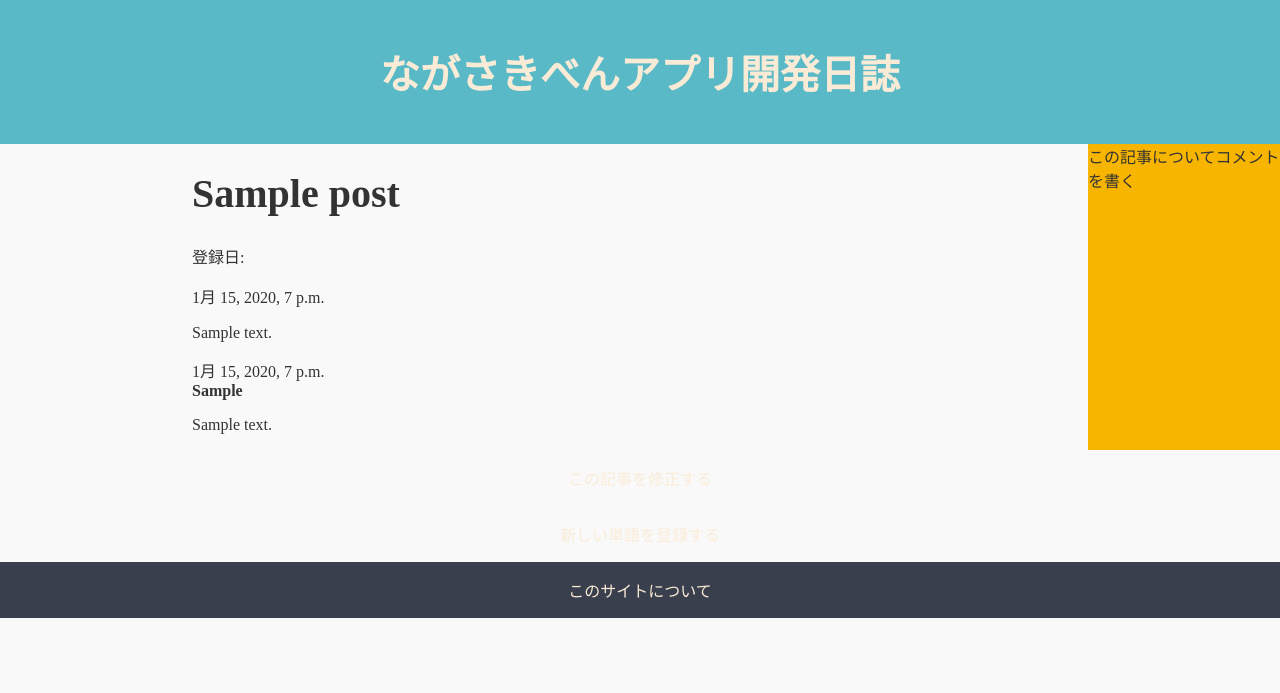
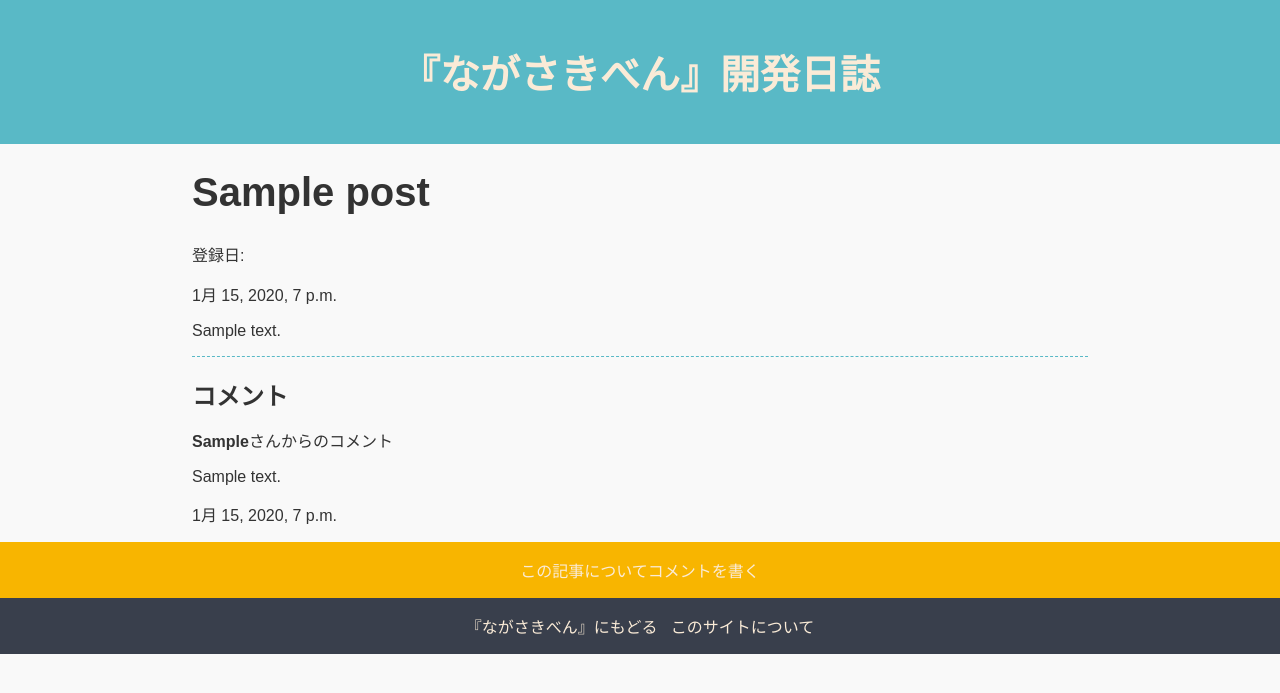
Before and after one commit to yoko3tate0mae3ushiro2/nagasakiben, a Django app: the page made by nagasakiben/models.py in a window 1280 px wide. Shown: the top 693 px of the page. Run offline with Django 3.2, Linux system fonts and the light colour scheme; tables that the repository leaves empty hold one stand-in row (values such as "Sample post"); some libraries are stand-ins or nearby versions.

Commit message:
Nagasakiben version 2 for mid-report

```diff
--- a/mysite/settings.py
+++ b/mysite/settings.py
@@ -21,11 +21,6 @@ BASE_DIR = os.path.dirname(os.path.dirname(os.path.abspath(__file__)))
 
 # SECURITY WARNING: keep the secret key used in production secret!
 
-
-try:
-    from .local_settings import *
-except ImportError:
-    pass
 
 # SECURITY WARNING: don't run with debug turned on in production!
 DEBUG = True
--- a/nagasakiben/models.py
+++ b/nagasakiben/models.py
@@ -13,6 +13,7 @@ class Dictionary(models.Model):
     usage = models.TextField(verbose_name="用例")
     created_date = models.DateTimeField(default=timezone.now, verbose_name="作成日")
     published_date = models.DateTimeField(blank=True, null=True, verbose_name="登録日")
+    approved_dictionary = models.BooleanField(default=True)
 
     def publish(self):
         self.published_date = timezone.now()
@@ -20,6 +21,11 @@ class Dictionary(models.Model):
 
     def __str__(self):
         return self.word
+
+    def approve(self):
+        self.approved_dictionary = True
+        self.save()
+
 
 class Feedback(models.Model):
     dictionary = models.ForeignKey('nagasakiben.Dictionary', on_delete=models.CASCADE, related_name='feedbacks', verbose_name="コメント")
@@ -29,7 +35,7 @@ class Feedback(models.Model):
     approved_feedback = models.BooleanField(default=True)
 
     def approve(self):
-        self.approved_comment = True
+        self.approved_feedback = True
         self.save()
 
     def __str__(self):
--- a/nagasakiben/static/css/style.css
+++ b/nagasakiben/static/css/style.css
@@ -1,4 +1,5 @@
 body {
+  font-family: 'RocknRoll One', sans-serif;
   background: #f9f9f9;
   color: #333333;
   margin: 0;
@@ -50,6 +51,22 @@ hr {
   border: 0;
   border-bottom: 1px dashed #59b9c6;
 }
+
+hr:last-child {
+  border: none;
+  border-bottom: none;
+}
+
+hr.comment-separator {
+  border: 0;
+  border-bottom: 1px dashed #f8b500;
+}
+
+hr:last-child.comment-separator {
+  border: none;
+  border-bottom: none;
+}
+
 
 .export {
   display: block;
--- a/nagasakiben/templates/nagasakiben/base.html
+++ b/nagasakiben/templates/nagasakiben/base.html
@@ -5,6 +5,8 @@
     <meta charset="UTF-8">
     <meta http-equiv="X-UA-Compatible" content="IE=edge">
     <meta name="viewport" content="width=device-width, initial-scale=1.0">
+    <link rel="preconnect" href="https://fonts.gstatic.com">
+    <link href="https://fonts.googleapis.com/css2?family=RocknRoll+One&display=swap" rel="stylesheet">
     {% if request.get_full_path == "/" %}
     <title>ながさきべん</title>
     <meta name=”description” content=”ながさきべんを楽しく学習するサイトです。”>
@@ -28,12 +30,13 @@
 
     {% block main %}
     {% endblock %}
+
     <aside class="dictionary_new">
       <a href="{% url 'dictionary_new' %}" class="top-menu">新しい単語を登録する</a>
     </aside>
     <footer>
       <a href="{% url 'about' %}">このサイトについて</a>
-      <a href="{% url 'post_list' %}">開発日誌</a>
+      <a href="{% url 'post_list' %}">　　　　　開発日誌　　　　　</a>
       <a href="{% url 'dictionary_export' %}">データダウンロード</a>
     </footer>
   </body>
--- a/nagasakiben/templates/nagasakiben/dictionary_export.html
+++ b/nagasakiben/templates/nagasakiben/dictionary_export.html
@@ -5,6 +5,7 @@
   <h1>{% block title %}単語一覧、ダウンロード{% endblock %}</h1>
   <a class="export" href="{% url 'dictionary_export_csv_shiftjis' %}">CSV(SHIFT-JIS形式)をダウンロード</a>
   <a class="export" href="{% url 'dictionary_export_csv' %}">CSV(UTF-8形式)をダウンロード</a>
+  <small>※excelファイルで開きたい方はSHIFT-JIS形式を選んでください。</small>
 
   <h2>ながさきべん、一覧</h2>
   <table>
@@ -18,12 +19,14 @@
     </thead>
     <tbody>
       {% for dictionary in dictionaries %}
+        {% if dictionary.approved_dictionary %}
         <tr>
           <td>{{ dictionary.word }}</td>
           <td>{{ dictionary.pronunciation }}</td>
           <td>{{ dictionary.meaning }}</td>
           <td>{{ dictionary.usage }}</td>
         </tr>
+        {% endif %}
       {% endfor %}
     </tbody>
   </table>
--- a/nagasakiben/templates/nagasakiben/post.html
+++ b/nagasakiben/templates/nagasakiben/post.html
@@ -5,28 +5,21 @@
     <meta charset="UTF-8">
     <meta http-equiv="X-UA-Compatible" content="IE=edge">
     <meta name="viewport" content="width=device-width, initial-scale=1.0">
-    {% if request.get_full_path == "/" %}
-    <title>ながさきべん</title>
-    <meta name=”description” content=”ながさきべんを楽しく学習するサイトです。”>
-    {% else %}
-    <title> {{ dictionary.word }} | ながさきべん</title>
+
+    <title> {% block meta %}{% endblock %} | ながさきべん</title>
     <meta name=description content= {{ dictionary.meaning|striptags|truncatewords:100 }} >
-    {% endif %}
     <link rel="stylesheet" href="{% static 'css/style.css' %}">
   </head>
   <body>
     <header>
-      <h1><a href="/">ながさきべんアプリ開発日誌</a></h1>
+      <h1><a href="{% url 'post_list' %}">『ながさきべん』開発日誌</a></h1>
     </header>
 
     {% block article %}
     {% endblock %}
 
-    <aside class="post_new">
-      <a href="{% url 'post_new' %}" class="top-menu">新しい単語を登録する</a>
-    </aside>
-
     <footer>
+      <a href="/">『ながさきべん』にもどる</a>&nbsp;&nbsp;
       <a href="{% url 'about' %}">このサイトについて</a>
     </footer>
   </body>
--- a/nagasakiben/templates/nagasakiben/post_detail.html
+++ b/nagasakiben/templates/nagasakiben/post_detail.html
@@ -1,29 +1,32 @@
 {% extends 'nagasakiben/post.html' %}
+
 
 {% block article %}
   <main>
-    <h1>{% block title %}{{ post.title }}{% endblock %}</h1>
+    <h1>{% block meta %}{{ post.title }}{% endblock %}</h1>
     <p>登録日:</p>
     {% if post.published_date %}
       {{ post.published_date }}
     {% endif %}
     <p>{{ post.content|safe }}</p>
 
+    <hr>
 
+    <h2>コメント</h2>
     {% for comment in post.comments.all %}
-    <div class="comment">
-        <div class="date">{{ comment.published_date }}</div>
-        <strong>{{ comment.written_by }}</strong>
-        <p>{{ comment.content|linebreaks }}</p>
-    </div>
+      {% if user.is_authenticated or comment.approved_comment %}
+        <div class="comment">
+          <p><strong>{{ comment.written_by }}</strong>さんからのコメント</p>
+          {{ comment.content|linebreaks }}
+          <div class="date">{{ comment.published_date }}</div>
+        </div>
+        <hr class="comment-separator">
+      {% endif %}
     {% empty %}
-    <p>この単語に対するコメントはまだありません</p>
+      <p>まだコメントはありません</p>
     {% endfor %}
   </main>
-  <div class="new-comment">
-    <a ref="{% url 'post_comment' slug=post.slug %}">この記事についてコメントを書く</a>
-  </div>
-  <aside>
-    <a href="{% url 'post_edit' slug=post.slug %}">この記事を修正する</a>
+  <aside class="new-comment">
+    <a href="{% url 'post_comment' slug=post.slug %}">この記事についてコメントを書く</a>
   </aside>
 {% endblock %}
--- a/nagasakiben/templates/nagasakiben/post_list.html
+++ b/nagasakiben/templates/nagasakiben/post_list.html
@@ -3,7 +3,7 @@
 {% block article %}
   <main>
   {% for post in posts %}
-    <h2><a href="{% url 'post_detail' post.slug %}">{{ post.title }}</a></h2>
+    <h1><a href="{% url 'post_detail' post.slug %}">{{ post.title }}</a></h1>
     <p>投稿日：{{ post.published_date }}</p>
     <p>{{ post.content|safe|truncatewords:100 }}</p>
   {% endfor %}
--- a/nagasakiben/views.py
+++ b/nagasakiben/views.py
@@ -88,7 +88,7 @@ class dictionary_export_csv_shiftjis(View):
 
 
 def dictionary_export(request):
-    dictionaries = Dictionary.objects.all()
+    dictionaries = Dictionary.objects.all().order_by('word')
     return render(request, 'nagasakiben/dictionary_export.html', {'dictionaries': dictionaries})
 
 def about(request):
```
Also changed, not shown: nagasakiben/templates/nagasakiben/about.html (+15 -10 lines), nagasakiben/templates/nagasakiben/dictionary_detail.html (+12 -2 lines), nagasakiben/templates/nagasakiben/dictionary_list.html (+6 -4 lines), nagasakiben/templates/nagasakiben/search.html (+11 -4 lines), nagasakiben/migrations/0007_dictionary_approved_dictionary.py (added), 1 other file. Lines whose indentation alone changed are shown as unchanged.
